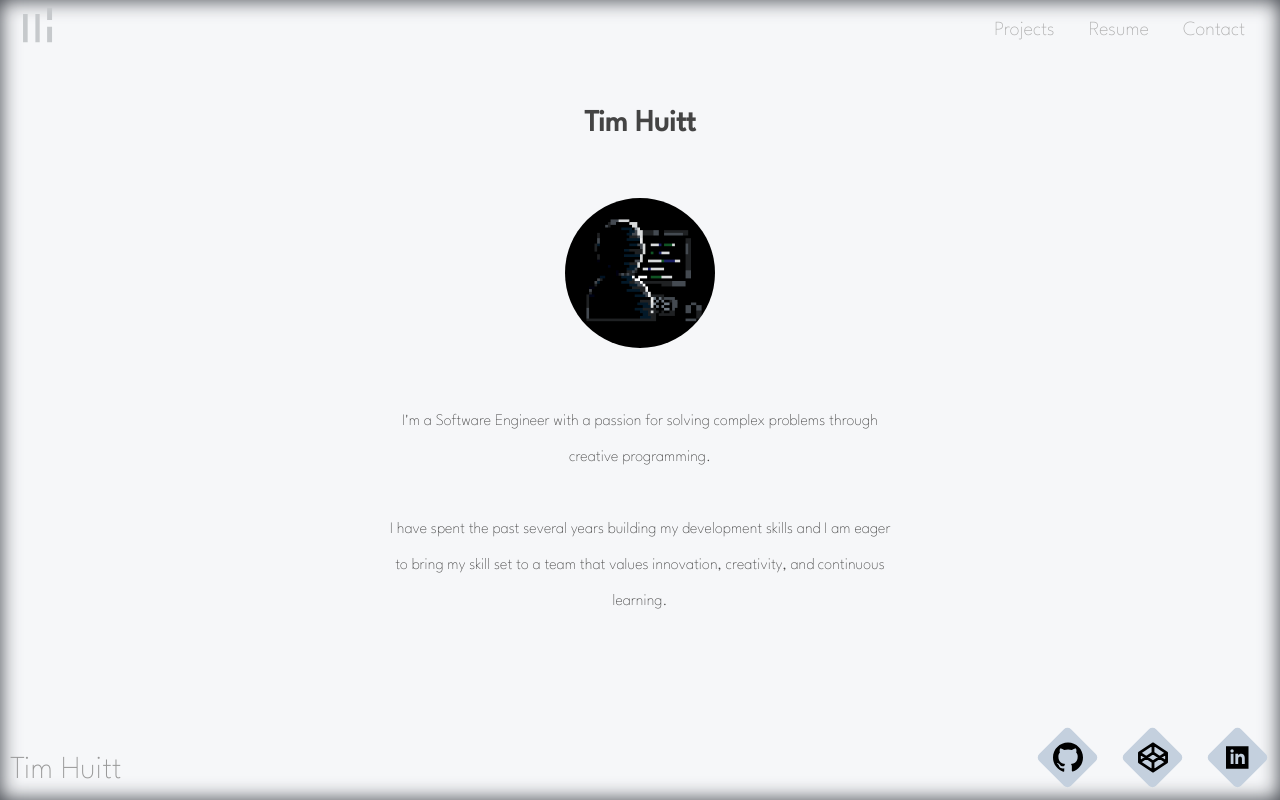
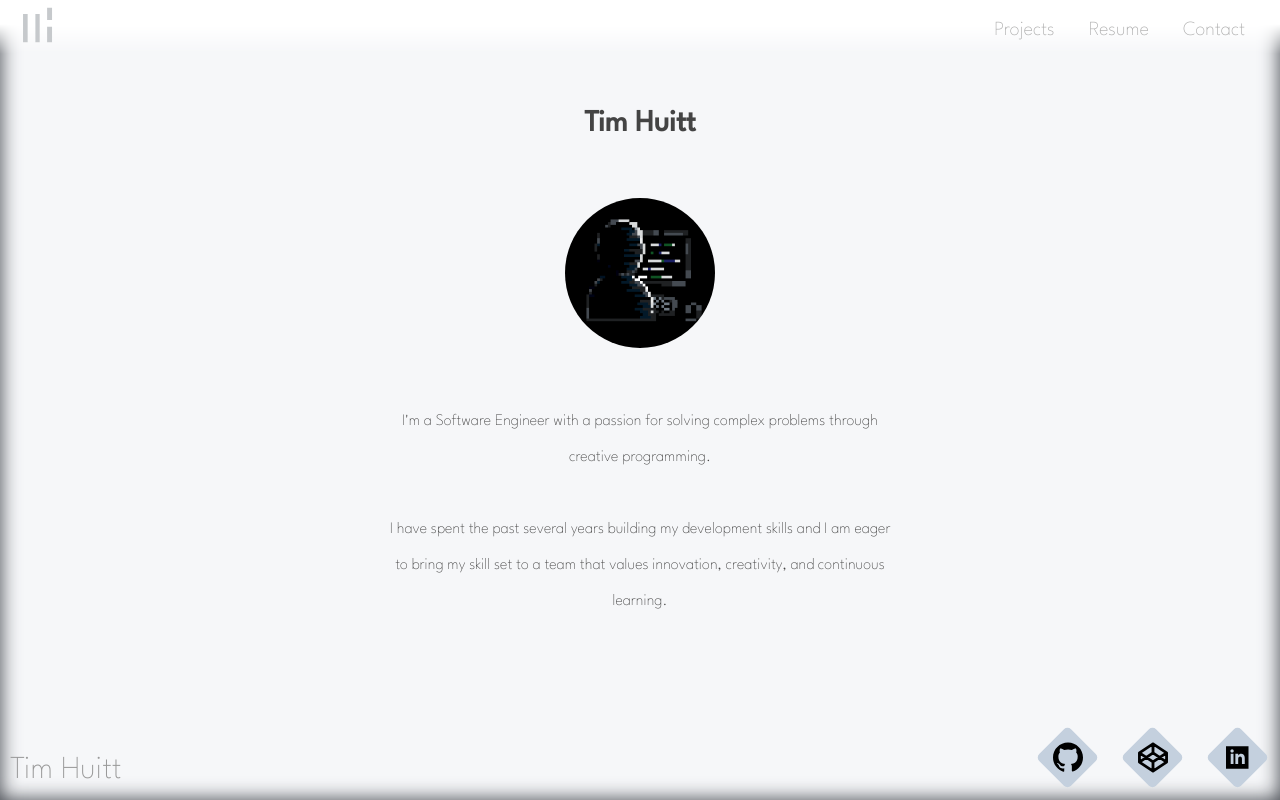
Before and after one commit to TimHuitt/portfolio, a React (Vite) app in the folder client/: page / in a window 1280 px wide. Built offline with nearby package versions, Linux system fonts and the light colour scheme; no server answers.

Commit message:
update header

```diff
--- a/client/src/App.jsx
+++ b/client/src/App.jsx
@@ -9,12 +9,15 @@ const App = () => {
 
   useEffect(() => {
     const root = document.documentElement;
+    const gradientLight = "linear-gradient(rgba(255, 255, 255, 1) 40%, rgba(255, 255, 255, 0) 90%)"
+    const gradientDark = "linear-gradient(rgba(28, 30, 41, 1) 30%, rgba(0, 0, 0, 0) 90%)"
     root.style.setProperty('--bg', isDark ? '#1c1e29' : '#f6f7f9')
     root.style.setProperty('--bg-dark', isDark ? '#131519' : '#ebebeb')
     root.style.setProperty('--bg-light', isDark ? '#272d37' : '#fafafa')
     root.style.setProperty('--shadow', isDark ? '#232323' : '#393d44')
     root.style.setProperty('--shadow-light', isDark ? '#282d35' : '#c4d0de')
     root.style.setProperty('--shadow-lighter', isDark ? '#7281a7' : '#aaa')
+    root.style.setProperty('--gradient-light', isDark ? gradientDark : gradientLight)
     root.style.setProperty('color', isDark ? '#ccc' : '#444')
   },[isDark])
 
--- a/client/src/components/Header/Header.css
+++ b/client/src/components/Header/Header.css
@@ -12,6 +12,8 @@
   user-select: none;
   pointer-events: none;
   z-index: 2;
+  background: var(--gradient-light);
+  filter: blur(0);
 }
 .Header a {
   position: relative;
@@ -38,7 +40,7 @@
 }
 .selected {
   background-color: var(--bg-dark) !important;
-  box-shadow: inset 0px 0px 5px var(--shadow-lighter);
+  box-shadow: inset -1px -1px 5px var(--shadow-lighter);
   pointer-events: none !important;
 }
 .logo {
```
